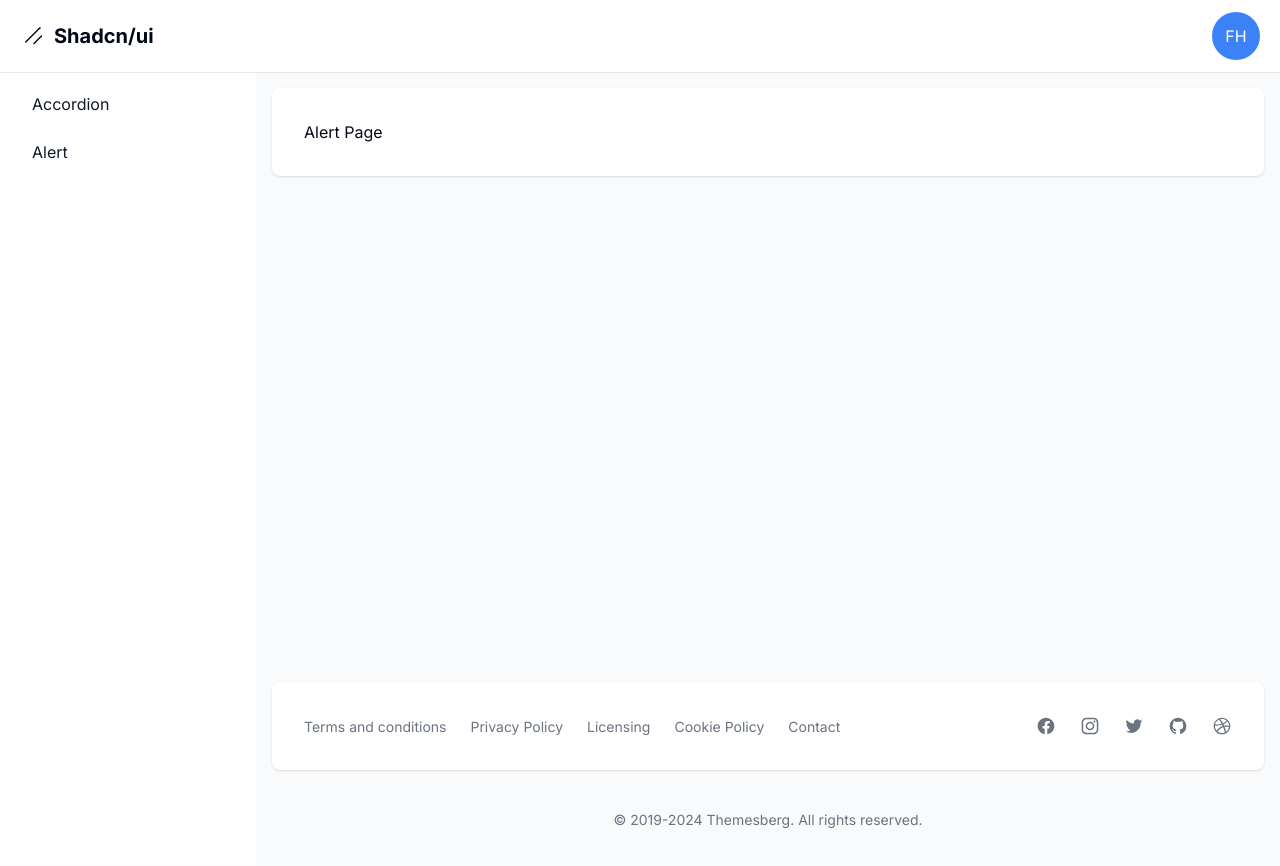
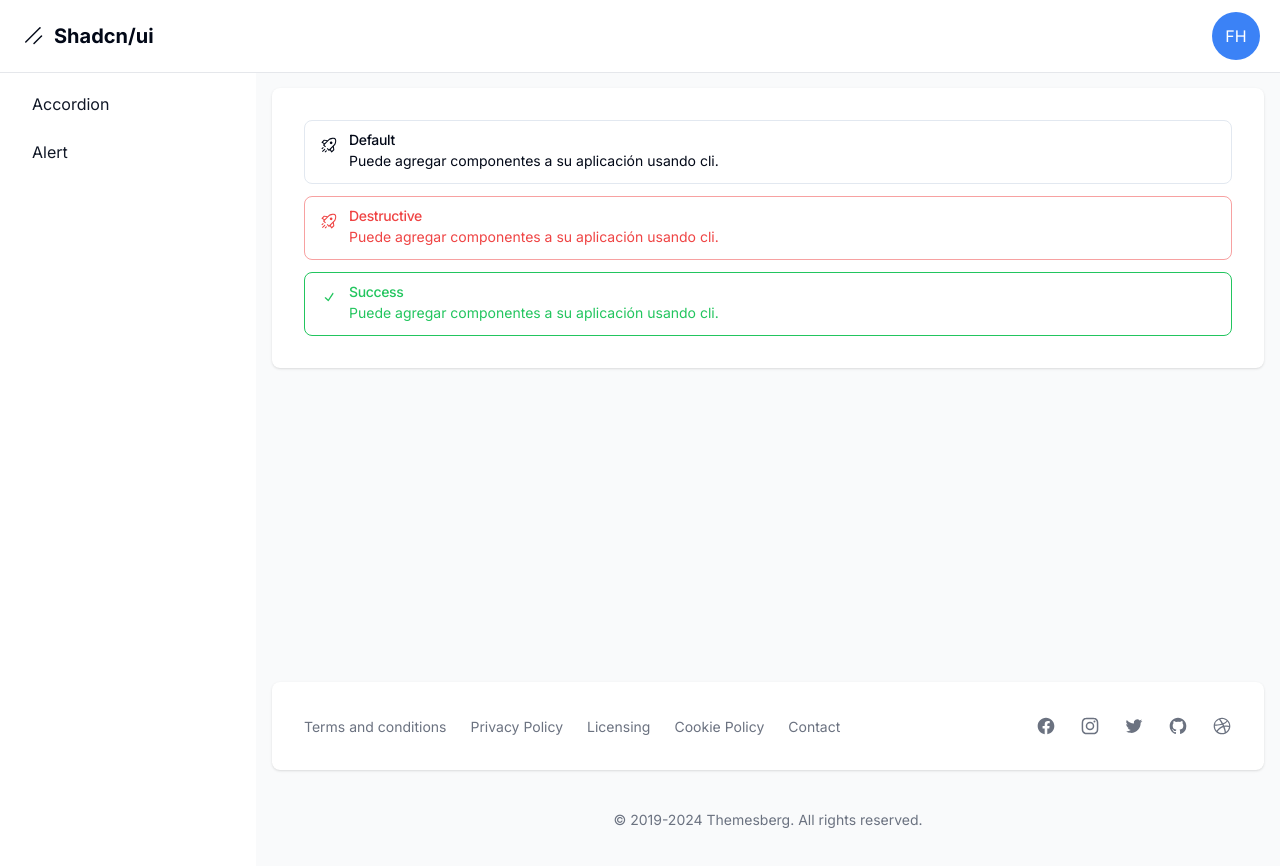
Before and after one commit to Jerick97/Shadcn-dashboard, a Next.js app: page /dashboard/alert in a window 1280 px wide. Shown: the top 866 px of the page. Built offline with nearby package versions, Linux system fonts and the light colour scheme.

Commit message:
feat: Se añade nueva Variante success al componente Alert

```diff
--- a/app/dashboard/alert/page.tsx
+++ b/app/dashboard/alert/page.tsx
@@ -1,7 +1,33 @@
+import { RocketIcon, CheckIcon } from "@radix-ui/react-icons";
+
+import { Alert, AlertDescription, AlertTitle } from "@/components/ui/alert";
+
 export default function Page() {
   return (
-    <div>
-      <h1>Alert Page</h1>
+    <div className="grid gap-3">
+      <Alert>
+        <RocketIcon className="h-4 w-4" />
+        <AlertTitle>Default</AlertTitle>
+        <AlertDescription>
+          Puede agregar componentes a su aplicación usando cli.
+        </AlertDescription>
+      </Alert>
+
+      <Alert variant="destructive">
+        <RocketIcon className="h-4 w-4" />
+        <AlertTitle>Destructive</AlertTitle>
+        <AlertDescription>
+          Puede agregar componentes a su aplicación usando cli.
+        </AlertDescription>
+      </Alert>
+
+      <Alert variant="success">
+        <CheckIcon className="h-4 w-4" />
+        <AlertTitle>Success</AlertTitle>
+        <AlertDescription>
+          Puede agregar componentes a su aplicación usando cli.
+        </AlertDescription>
+      </Alert>
     </div>
   );
 }
--- /dev/null
+++ b/components/ui/alert.tsx
@@ -0,0 +1,61 @@
+import * as React from "react";
+import { cva, type VariantProps } from "class-variance-authority";
+
+import { cn } from "@/lib/utils";
+
+const alertVariants = cva(
+  "relative w-full rounded-lg border px-4 py-3 text-sm [&>svg+div]:translate-y-[-3px] [&>svg]:absolute [&>svg]:left-4 [&>svg]:top-4 [&>svg]:text-foreground [&>svg~*]:pl-7",
+  {
+    variants: {
+      variant: {
+        default: "bg-background text-foreground",
+        destructive:
+          "border-destructive/50 text-destructive dark:border-destructive [&>svg]:text-destructive",
+        success:
+          "border-green-500 text-green-500 dark:border-green-500 [&>svg]:text-green-500",
+      },
+    },
+    defaultVariants: {
+      variant: "default",
+    },
+  }
+);
+
+const Alert = React.forwardRef<
+  HTMLDivElement,
+  React.HTMLAttributes<HTMLDivElement> & VariantProps<typeof alertVariants>
+>(({ className, variant, ...props }, ref) => (
+  <div
+    ref={ref}
+    role="alert"
+    className={cn(alertVariants({ variant }), className)}
+    {...props}
+  />
+));
+Alert.displayName = "Alert";
+
+const AlertTitle = React.forwardRef<
+  HTMLParagraphElement,
+  React.HTMLAttributes<HTMLHeadingElement>
+>(({ className, ...props }, ref) => (
+  <h5
+    ref={ref}
+    className={cn("mb-1 font-medium leading-none tracking-tight", className)}
+    {...props}
+  />
+));
+AlertTitle.displayName = "AlertTitle";
+
+const AlertDescription = React.forwardRef<
+  HTMLParagraphElement,
+  React.HTMLAttributes<HTMLParagraphElement>
+>(({ className, ...props }, ref) => (
+  <div
+    ref={ref}
+    className={cn("text-sm [&_p]:leading-relaxed", className)}
+    {...props}
+  />
+));
+AlertDescription.displayName = "AlertDescription";
+
+export { Alert, AlertTitle, AlertDescription };
```
